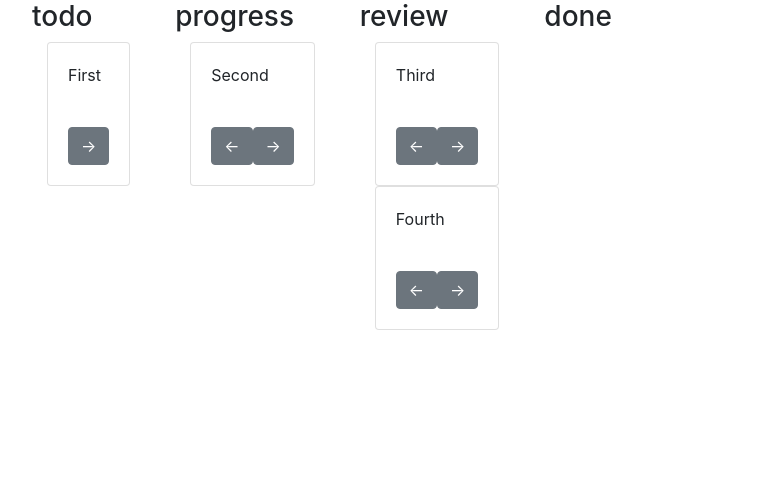
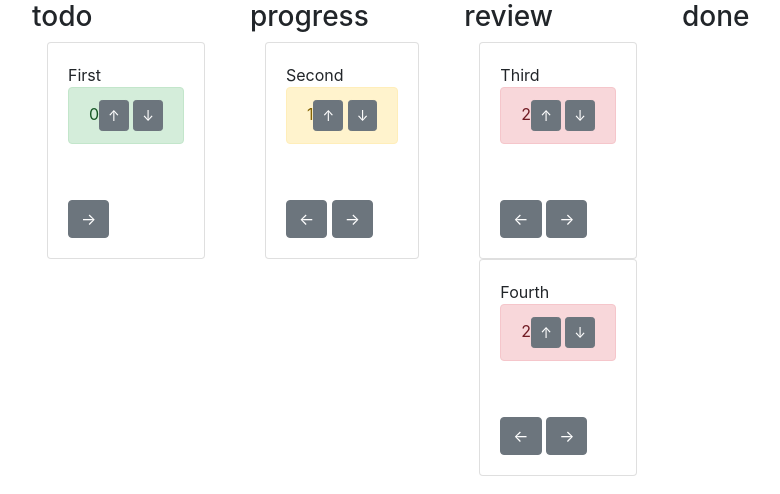
Before and after one commit to Vladyslavserdiuk/Kanban_Board, a React (Create React App) app: page / in a window 1280 px wide. Shown: the top 494 px of the page, without its empty margins (53-833 px from the left). Built offline with nearby package versions, Linux system fonts and the light colour scheme.

Commit message:
added a down and up button

```diff
--- a/src/App.js
+++ b/src/App.js
@@ -27,26 +27,33 @@ function App() {
         {
             id: Math.random(),
             name: 'Fourth',
-            priority: 1,
+            priority: 2,
             status: 'review'
         }
     ]
 
-    const statues = ['todo', 'progress', 'review', 'done']
+    const statues = ['todo', 'progress', 'review', 'done'];
 
-    const [tasks, setTasks] = useState(taskList)
+    const taskPriority = [0, 1, 2];
+
+    const [tasks, setTasks] = useState(taskList);
 
     const changeTaskStatus = (taskId, direction) => {
         const newTasks = tasks.map(el => {
             if (el.id === taskId) {
-                if (direction === 'right') el.status = statues[statues.indexOf(el.status) + 1]
-                if (direction === 'left') el.status = statues[statues.indexOf(el.status) - 1]
+                if (direction === 'right')
+                    el.status = statues[statues.indexOf(el.status) + 1]
+                if (direction === 'left')
+                    el.status = statues[statues.indexOf(el.status) - 1]
+                if (direction === 'up')
+                    el.priority = taskPriority[taskPriority.indexOf(el.priority) + 1]
+                if (direction === 'down')
+                    el.priority = taskPriority[taskPriority.indexOf(el.priority) + 1]
             }
             return el;
         })
         setTasks(newTasks)
     }
-
 
     return (
         <div>
--- a/src/Task.js
+++ b/src/Task.js
@@ -1,11 +1,12 @@
 import React from 'react';
-import {Col, Card, Button, CardBody} from "reactstrap";
+import {Col, Card, Button, CardBody, Alert} from "reactstrap";
 
 
 function Task(props) {
 
+    const alertColors = ['success', 'warning', 'danger']
+
     const {task, changeTaskStatus} = props;
-
 
     return (
         <div>
@@ -13,12 +14,20 @@ function Task(props) {
                 <Card>
                     <CardBody>
                         {task.name}
+                        <Alert color={alertColors [task.priority]}>
+                            {task.priority}
+                            <Button onClick={() => changeTaskStatus(task.id, 'up')} size="sm">↑</Button>
+                            {" "}
+                            <Button onClick={() => changeTaskStatus(task.id, 'down')} size="sm">↓</Button>
+                        </Alert>
+
                     </CardBody>
                     <CardBody>
                         {task.status !== 'todo' &&
-                        <Button onClick={()=>changeTaskStatus(task.id, 'left')}>←</Button>}
+                        <Button onClick={() => changeTaskStatus(task.id, 'left')}>←</Button>}
+                        {" "}
                         {task.status !== 'done' &&
-                        <Button onClick={()=>changeTaskStatus(task.id, 'right')}>→</Button>}
+                        <Button onClick={() => changeTaskStatus(task.id, 'right')}>→</Button>}
 
 
                     </CardBody>
```
